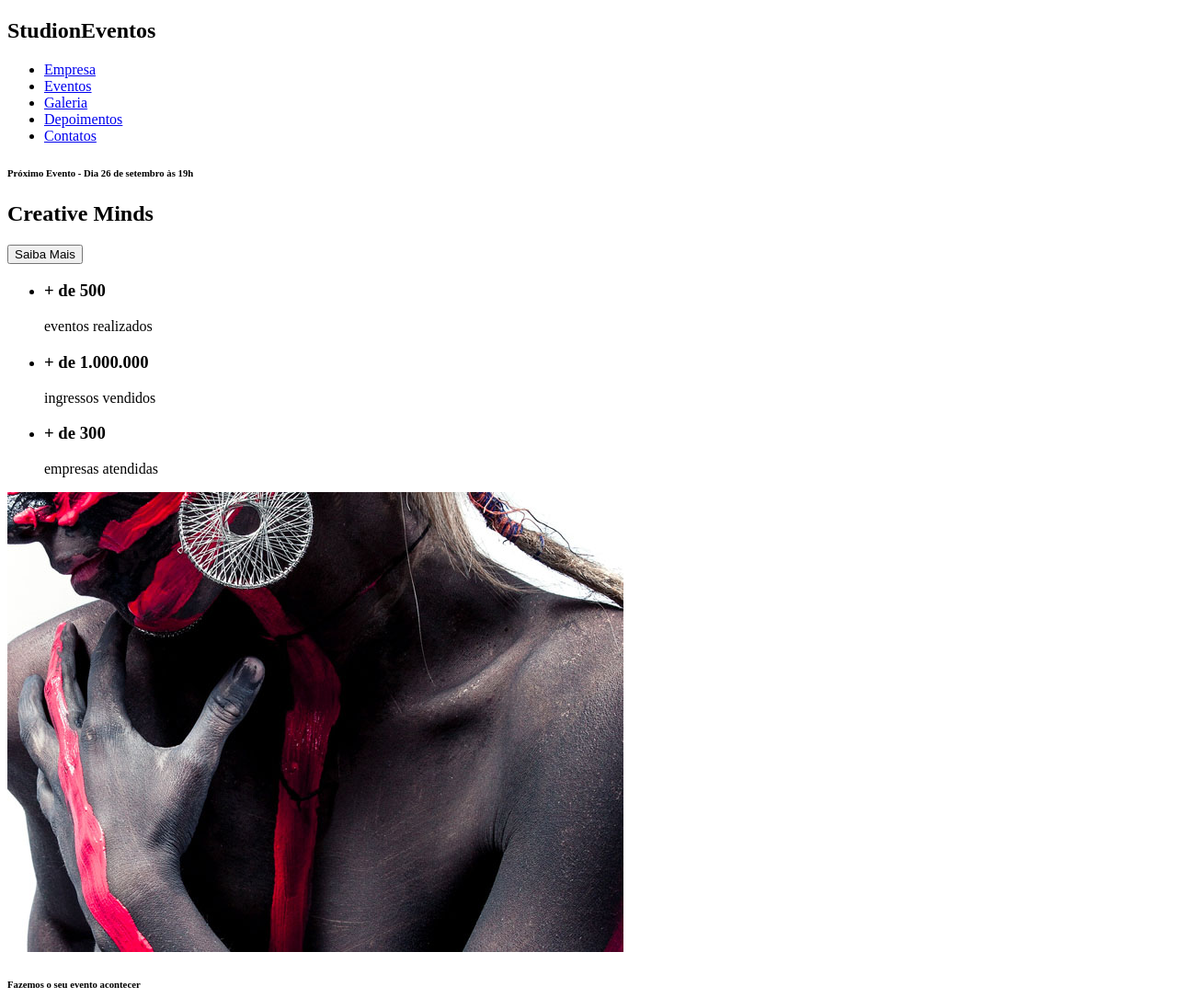
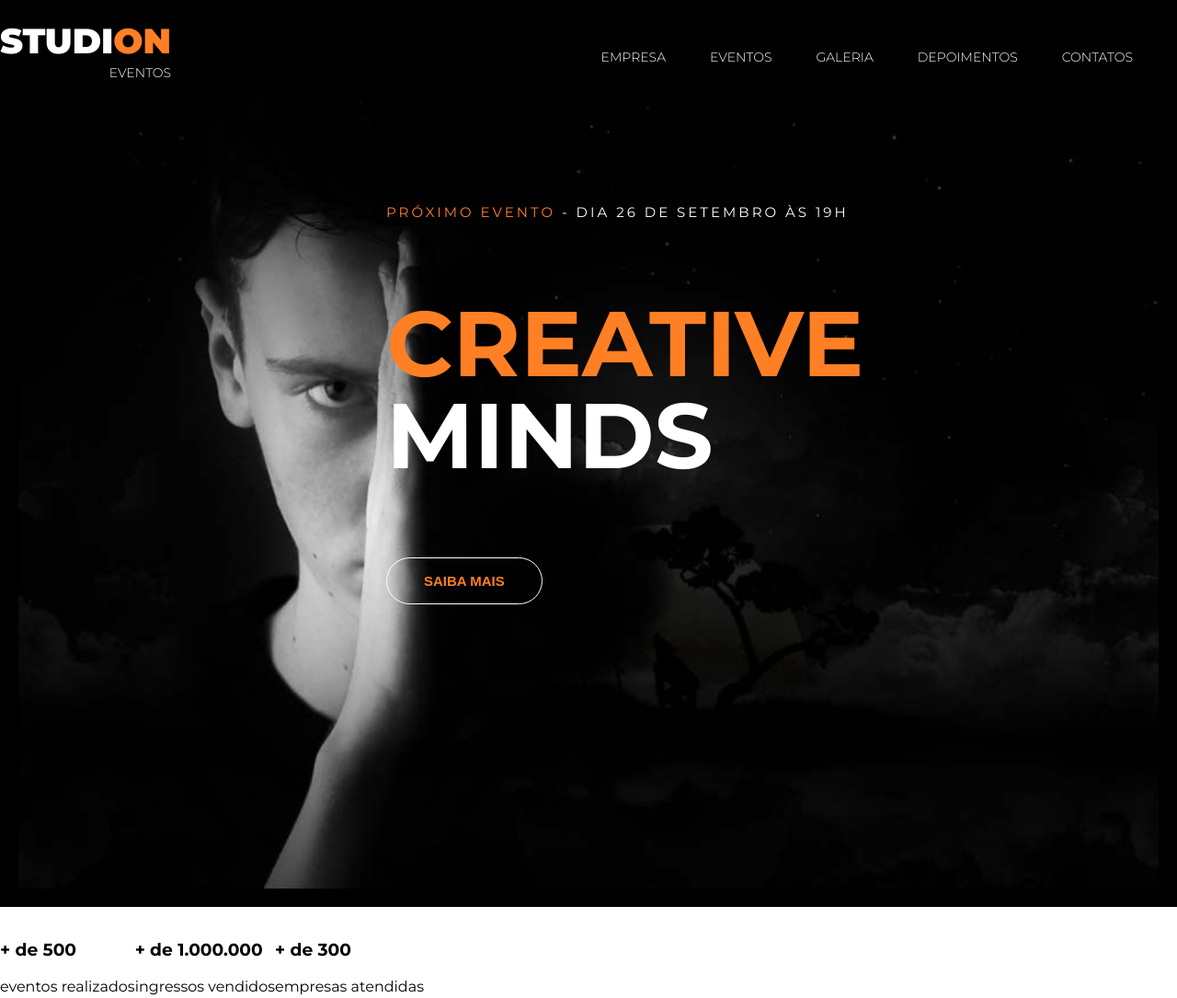
Before and after one commit to leandroandrade1/studion, a website: page src/index.html in a window 1280 px wide. Shown: the top 1085 px of the page at 92% size. Drawn offline with Linux system fonts and the light colour scheme.

Commit message:
feat(header): implementado estilos do header

```diff
--- a/src/index.html
+++ b/src/index.html
@@ -5,13 +5,18 @@
     <meta charset="UTF-8">
     <meta http-equiv="X-UA-Compatible" content="IE=edge">
     <meta name="viewport" content="width=device-width, initial-scale=1.0">
+    <link rel="stylesheet" href="style.css">
     <title>Studion</title>
 </head>
 
 <body>
-    <nav>
-        <h1>Studi<span>on<span><span>Eventos</span></h1>
-        <ul>
+    <nav class="navbar">
+        <h1 class="logo-studion">
+            Studi<span class="copy--primary">on</span>
+            <span class="logo-studion_subtitle"> Eventos</span>
+        </h1>
+
+        <ul class="navbar__links">
             <li>
                 <a href="#Empresa">
                     Empresa
@@ -47,9 +52,12 @@
     <header>
         <div id="slider">
             <div class="slide">
-                <h6><span>Próximo Evento</span> - Dia 26 de setembro às 19h</h6>
-                <h2><span>Creative</span> Minds</h2>
-                <button>Saiba Mais</button>
+                <img class="slide__background-image" src="banner.jpg" alt="Studion banner">
+                <div class="slide__copy">
+                <h6><span class="copy--primary">Próximo Evento</span> - Dia 26 de setembro às 19h</h6>
+                <h2><span class="copy--primary" >Creative</span> Minds</h2>
+                <button class="btn btn--slide" >Saiba Mais</button>
+                </div>
 
             </div>
 
--- /dev/null
+++ b/src/style.css
@@ -0,0 +1,157 @@
+@import url('https://fonts.googleapis.com/css2?family=Montserrat:wght@300;400;700;900&display=swap');
+
+*{
+    box-sizing: border-box;
+
+}
+
+:root{
+    --color-primary:#FF7F24;
+    font-family: 'Montserrat',sans-serif;
+    font-size: 16px;
+}
+
+body{
+    margin: 0px;
+    padding-top: 4.15rem;
+}
+
+ul{
+    display: flex;
+    list-style: none;
+    padding-left: 0;
+}
+
+
+.navbar{
+    position: fixed;
+    z-index: 1;     /*deixa o menu de navegaç]ao por cima dos elementos*/
+    display: grid;
+    grid-template-columns: 1fr 9fr;
+    align-items: center;
+    top: 0;
+    left: 0;
+    right: 0;
+    width: 100%;
+    height: 91px;
+    background-color:#000;
+    color: #fff;
+    padding:o 1rem;
+
+}
+
+.navbar__links{
+    justify-self: end;
+
+}
+
+ .navbar__links li{
+     font-size: 0.875rem;
+     margin-right: 3rem;
+     text-transform: uppercase;
+
+ }
+
+
+
+.navbar__links a{
+    font-weight: 300;
+    color: #fff;
+    text-decoration:none;
+
+}
+
+.navbar__links a:hover{
+    color:var(--color-primary);
+}
+
+.logo-studion{
+    font-size: 2.375rem;
+    font-weight: 900;
+    line-height: 1ch;     /*relativo ao tamanho do glifo 0 da fonte*/
+    text-transform: uppercase;
+    text-align: right;
+
+
+}
+
+.logo-studion_subtitle{
+    font-size: 0.875rem;
+    font-weight: 300;
+
+
+}
+
+
+.copy--primary{
+    color: var(--color-primary);
+}
+
+#slider{
+    background-color: #000;
+    color: #fff;
+    padding: 20px;
+
+}
+
+.slide{
+    height: 110vh;
+    position: relative;   /*prende o objeto filho dentro do objeto pai*/
+
+
+}
+.slide__background-image{
+    width: 100%;
+    height: 100%;
+    object-fit: cover;
+    object-position: center;
+}
+
+.slide__copy{
+    position: absolute;
+    top: 6.25rem;
+    left: 50vh;
+
+}
+
+.slide__copy h6{
+    font-size: .9375rem; /*tamanbho da fonte de 15 px*/
+    font-weight: 400;   /* peso da fonte */
+    text-transform: uppercase;
+    letter-spacing: .1875rem; /* espaçamento da fonte de 3px */
+}
+
+.slide__copy h2{
+    font-size: 6.25rem;  /*tamanbho da fonte de 100 px*/
+    text-transform: uppercase;
+    line-height: 6.25rem;
+
+}
+
+.slide__copy h2 span{
+    display: block;
+
+}
+
+.btn{
+    cursor:pointer;
+    padding:1rem 2.5rem;
+    border: 0.125em solid #fff;    /*borda de 2 px*/
+    border-radius: 5rem; /*arendodamento da borda de 26px*/
+    color:var(--color-primary);
+    background: unset;
+    font-size: .9375rem;
+    font-weight: 700;
+    text-transform: uppercase;
+    transition: 0.3s all ease;
+
+}
+
+.btn:hover,
+.btn:active,
+.btn:focus {
+border-color:var(--color-primary);
+background-color:var(--color-primary);
+color: #fff;
+
+}
```
